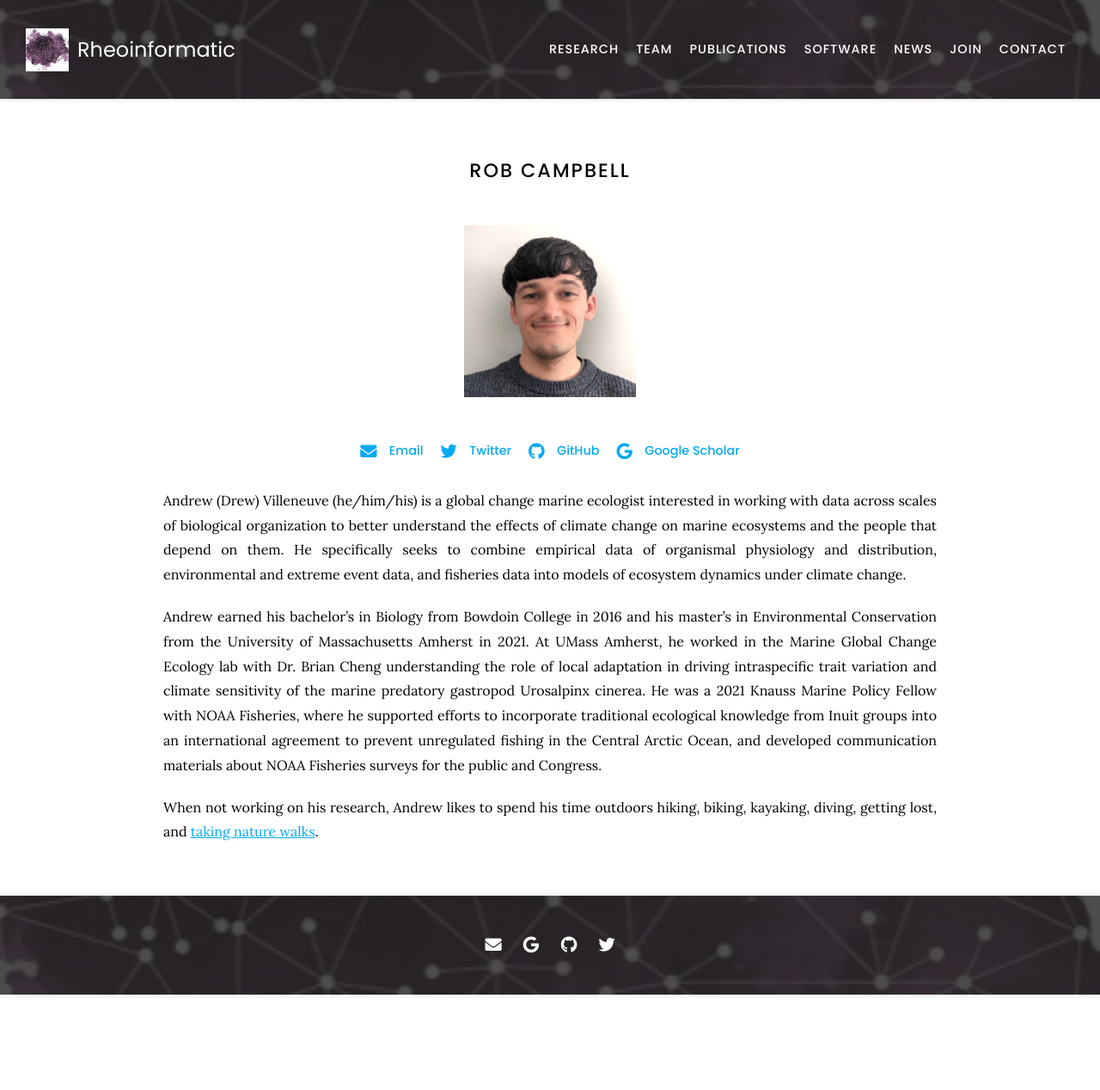
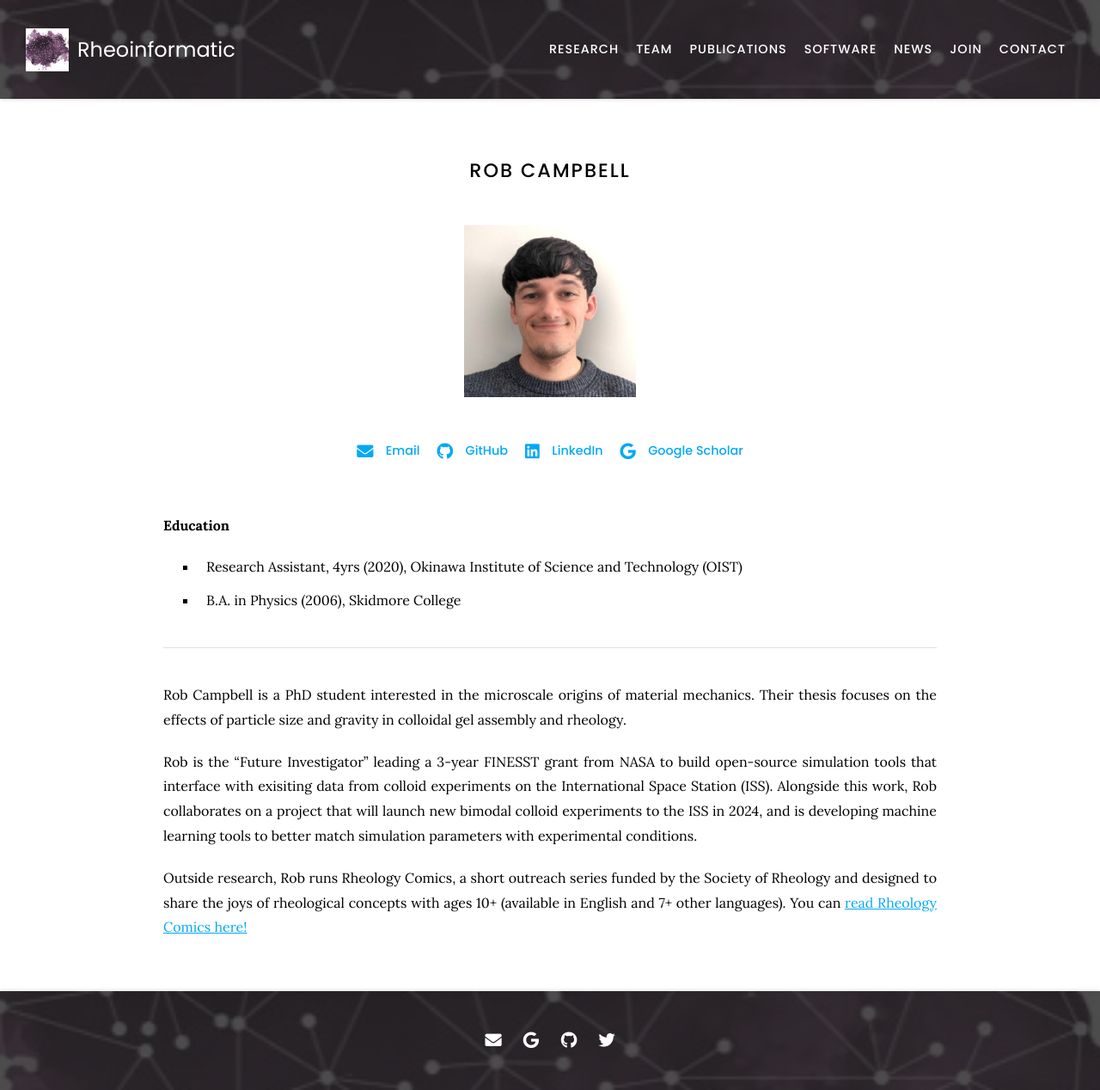
Before and after one commit to procf/procf.github.io, a Jekyll site: the page built from _members/rob-campbell.md, in a window 1280 px wide. Shown: the whole page at 86% size. Built offline with Jekyll 4.4.1, drawn with Linux system fonts in a browser that asks for light colours; nearby versions of some CDN libraries; before the commit the page ends 1157 px from its top, so only the background shows below that.

Commit message:
Update Rob bio  (-_-"")

```diff
--- a/_members/rob-campbell.md
+++ b/_members/rob-campbell.md
@@ -5,19 +5,28 @@ description: PhD Student
 role: grad
 group: current
 aliases:
-  - M. Saadat
-  - Andrew Villeneuve
-  - Drew Villeneuve
-  - A. Villeneuve
+  - Robert Campbell
+  - Robert A Campbell
+  - Rob
+  - R.A. Campbell
 links:
-  email: saadat.m@northeastern.edu
-  twitter: Villeneuvesci
-  github: villesci
-  google-scholar: BJlkwh0AAAAJ&hl
+  email: campbell.r@northeastern.edu
+  github: rob10campbell
+  linkedin: rob10campbell
+  google-scholar: i8S54zYAAAAJ&hl
+  orchid: 0000-0002-5561-8671
 ---
 
-Andrew (Drew) Villeneuve (he/him/his) is a global change marine ecologist interested in working with data across scales of biological organization to better understand the effects of climate change on marine ecosystems and the people that depend on them. He specifically seeks to combine empirical data of organismal physiology and distribution, environmental and extreme event data, and fisheries data into models of ecosystem dynamics under climate change.
+<br>
+**Education**
+<br>
+- Research Assistant, 4yrs (2020), Okinawa Institute of Science and Technology (OIST)
+- B.A. in Physics (2006), Skidmore College
+<br>
+<hr>
 
-Andrew earned his bachelor’s in Biology from Bowdoin College in 2016 and his master’s in Environmental Conservation from the University of Massachusetts Amherst in 2021. At UMass Amherst, he worked in the Marine Global Change Ecology lab with Dr. Brian Cheng understanding the role of local adaptation in driving intraspecific trait variation and climate sensitivity of the marine predatory gastropod Urosalpinx cinerea. He was a 2021 Knauss Marine Policy Fellow with NOAA Fisheries, where he supported efforts to incorporate traditional ecological knowledge from Inuit groups into an international agreement to prevent unregulated fishing in the Central Arctic Ocean, and developed communication materials about NOAA Fisheries surveys for the public and Congress.
+Rob Campbell is a PhD student interested in the microscale origins of material mechanics. Their thesis focuses on the effects of particle size and gravity in colloidal gel assembly and rheology.
 
-When not working on his research, Andrew likes to spend his time outdoors hiking, biking, kayaking, diving, getting lost, and [taking nature walks](https://www.inaturalist.org/people/1160923).
+Rob is the "Future Investigator" leading a 3-year FINESST grant from NASA to build open-source simulation tools that interface with exisiting data from colloid experiments on the International Space Station (ISS). Alongside this work, Rob collaborates on a project that will launch new bimodal colloid experiments to the ISS in 2024, and is developing machine learning tools to better match simulation parameters with experimental conditions.
+
+Outside research, Rob runs Rheology Comics, a short outreach series funded by the Society of Rheology and designed to share the joys of rheological concepts with ages 10+ (available in English and 7+ other languages). You can [read Rheology Comics here!](https://rheologycomics.github.io/)
```
